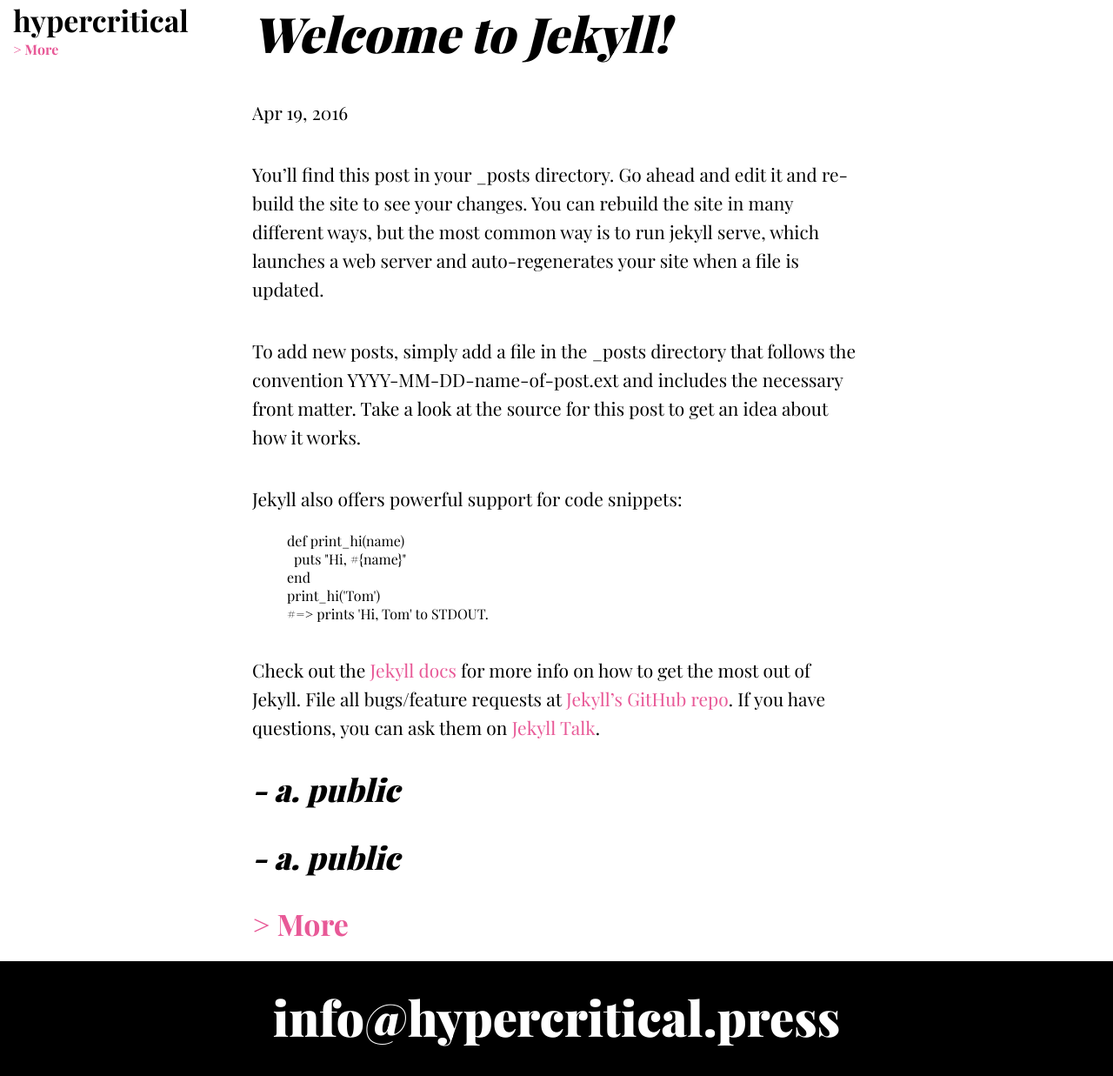
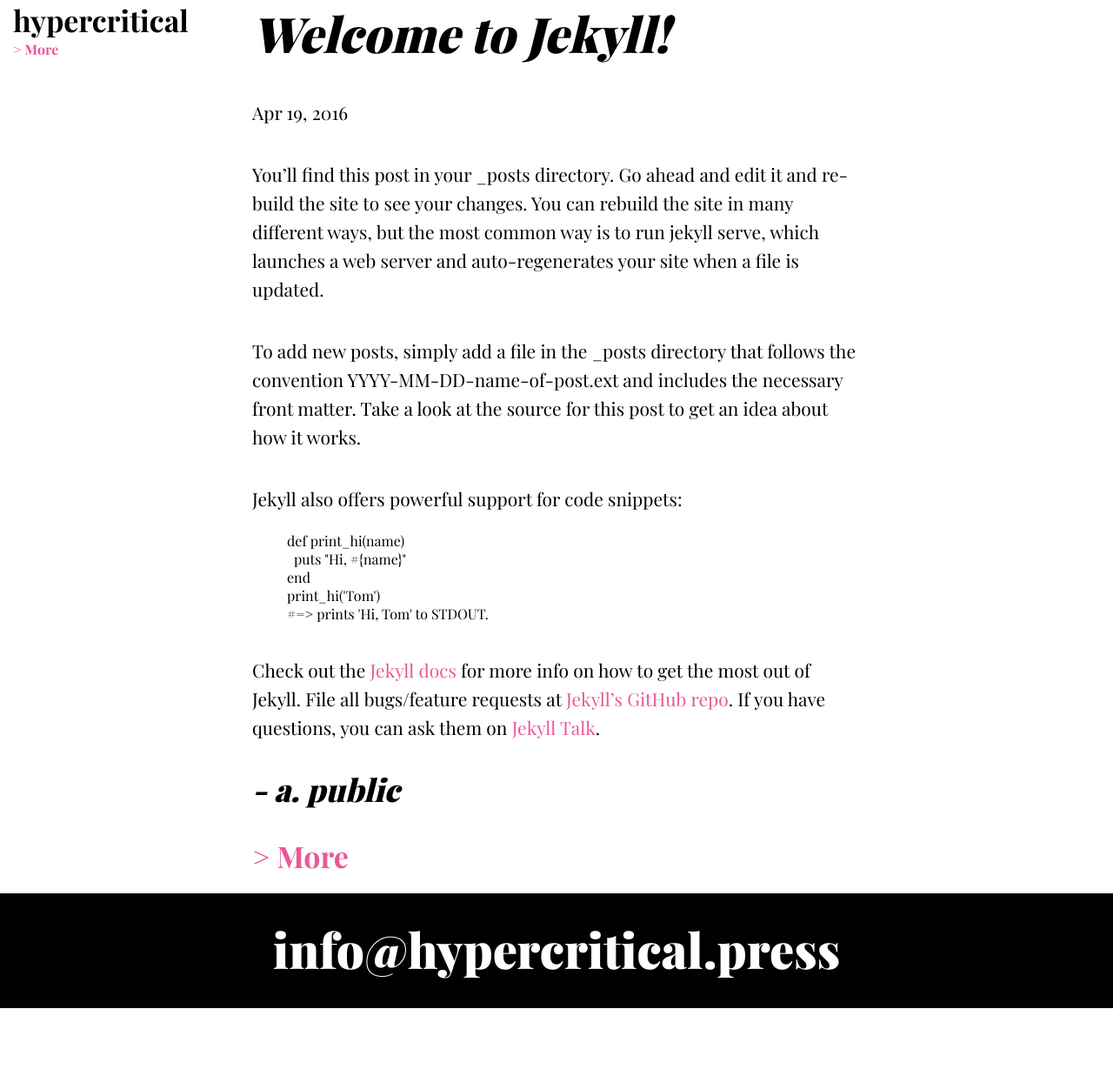
Before and after one commit to Hypercritical/hypercritical, a Jekyll site: the page built from _posts/2016-04-19-welcome.markdown, in a window 1280 px wide. Shown: the whole page at 87% size. Built offline with Jekyll 4.4.1, drawn with Linux system fonts in a browser that asks for light colours; some web fonts are replaced; after the commit the page ends 1159 px from its top, so only the background shows below that.

Commit message:
Update post.html

```diff
--- a/_layouts/post.html
+++ b/_layouts/post.html
@@ -10,7 +10,6 @@ layout: default
 
   <div class="post-content" itemprop="articleBody">
     {{ content }}
-    <h2 class="signature">- a. public</h2>
   </div>
 
 </article>
```
